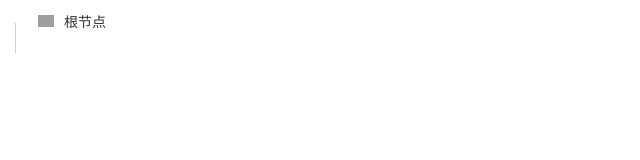
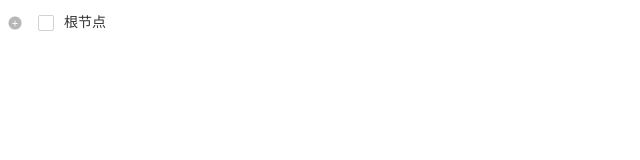
Before and after one commit to marhovey/react-tree, a React app: page / in a window 1280 px wide. Shown: the top 160 px of the page, without its empty margins (0-640 px from the left). Built offline with nearby package versions, Linux system fonts and the light colour scheme; grey boxes are pictures that could not be loaded.

Commit message:
init tree

```diff
--- a/package.json
+++ b/package.json
@@ -35,6 +35,7 @@
     "autoprefixer": "^9.5.1",
     "babel-loader": "^8.0.5",
     "css-loader": "^2.1.1",
+    "file-loader": "^3.0.1",
     "html-webpack-plugin": "^3.2.0",
     "less": "^3.9.0",
     "less-loader": "^4.1.0",
--- a/src/app.jsx
+++ b/src/app.jsx
@@ -4,4 +4,7 @@ import './app.less';
 import Tree from './components/Tree.jsx';
 import { treeData, config } from "./data/feakData";
 
-reactDOM.render(<Tree config={ config } treeData={ treeData } />, document.getElementById('react-tree'))
+function nodeClick (data) {
+  console.log(data)
+}
+reactDOM.render(<Tree config={ config } treeData={ treeData } nodeClick={(data) => nodeClick(data)} />, document.getElementById('react-tree'))
--- a/src/components/Tree.jsx
+++ b/src/components/Tree.jsx
@@ -82,7 +82,7 @@ class Tree extends Component {
     let data = this.state.treeData
   }
 
-  clickNode (e, data) {
+  openNode (e, data) {
     if (e.stopPropagation) {
       e.stopPropagation();
     } else {
@@ -92,23 +92,48 @@ class Tree extends Component {
     this.forceUpdate()
   }
 
+  selectNode (e, data) {
+    if (e.stopPropagation) {
+      e.stopPropagation();
+    } else {
+      window.event.cancelBubble = true;
+    }
+    this.setState({
+      selectVal: data[this.state.value]
+    }, () => {
+      if (this.props.nodeClick) {
+        this.props.nodeClick(data[this.state.value])
+      }
+    })
+  }
+
+  selectCheckBox (e, data) {
+    if (e.stopPropagation) {
+      e.stopPropagation();
+    } else {
+      window.event.cancelBubble = true;
+    }
+  }
+
   renderTreeParent() {
+    let data = this.state.treeData
     return (
-      <div className={`parentNode childNode ${this.state.treeData.open?'open':'close'}`}>
+      <div className={`parentNode childNode ${data.open?'open':'close'} ${data.children && data.children.length?'':'noChildren'}`}>
+        <span onClick={(e) => this.openNode(e, data)} className="openNode"></span>
         {
           this.state.checkBox?
-            <div className="checkBox"></div>:
+            <div className="checkBox" onClick={(e) => this.selectCheckBox(e, data)}></div>:
             <div className="fileBox">
               <img src="./images/file-icon.png" alt=""/>
             </div>
         }
-        <div className="nodeName" onClick={(e) => this.clickNode(e, this.state.treeData)}>
-          {this.state.treeData[this.state.label]}
+        <div className={`nodeName ${this.state.selectVal === data[this.state.value]?'active':''}`} onClick={(e) => this.selectNode(e, data)}>
+          {data[this.state.label]}
         </div>
         {
           this.state.treeData.children ?
             <div className="childList">
-              {this.renderTreeNode(this.state.treeData)}
+              {this.renderTreeNode(data)}
             </div> : null
         }
       </div>
@@ -118,16 +143,19 @@ class Tree extends Component {
   renderTreeNode(data) {
     return data.children.map((val, ind) => {
       return (
-        <div key={ind} className={`childNode ${val.open?'open':'close'} ${ind === data.children.length - 1?'lastNode':''}`}>
-          <span></span>
+        <div key={ind} className={`childNode ${val.open?'open':'close'} ${val.children && val.children.length?'':'noChildren'}`}>
+          <span onClick={(e) => this.openNode(e, val)} className="openNode"></span>
           {
             this.state.checkBox?
-              <div className="checkBox"></div>:
+              <div className="checkBox" onClick={(e) => this.selectCheckBox(e, val)}></div>:
               <div className="fileBox">
                 <img src="./images/file-icon.png" alt=""/>
               </div>
           }
-          <div className="nodeName" onClick={(e) => this.clickNode(e, val)}>
+          {ind === data.children.length - 1?
+              <span className="lastNode"></span>:null
+          }
+          <div className={`nodeName ${this.state.selectVal === val[this.state.value]?'active':''}`} onClick={(e) => this.selectNode(e, val)}>
             {val[this.state.label]}
           </div>
           {
--- a/src/components/Tree.less
+++ b/src/components/Tree.less
@@ -4,10 +4,17 @@
   background-color: #ffffff;
   z-index: 1;
   .checkBox{
-    float: left;
+    position: absolute;
     width:16px;
+    left: 20px;
+    top: 0;
+    z-index: 2;
+    margin: 7px 10px 0;
+    &:hover{
+      cursor: pointer;
+      border-color: #5bb976;
+    }
     height:16px;
-    margin: 0 10px;
     box-sizing: border-box;
     border:1px solid rgb(210,210,210);
     vertical-align: text-bottom;
@@ -40,22 +47,35 @@
     text-overflow: ellipsis;
     position: relative;
     z-index: 1;
+    display: inline-block;
+    padding-right: 10px;
+    &.active{
+      background-color: #DEF1FF;
+    }
     &:hover{
+      text-decoration: underline;
       cursor: pointer;
     }
   }
-  .childList{
-    transition: all 1s;
-  }
   &.open {
+    .openNode{
+      background: url(../images/department-close.png) no-repeat center center;
+      background-size: 100% 100%;
+      background: none\9;
+      filter: progid:DXImageTransform.Microsoft.AlphaImageLoader(src='./images/department-close.png',sizingMethod='scale')\9;
+    }
     .childList{
       display: block;
     }
   }
   &.close {
+    .openNode{
+      background: url(../images/depart-open.png) no-repeat center center;
+      background-size: 100% 100%;
+      background: none\9;
+      filter: progid:DXImageTransform.Microsoft.AlphaImageLoader(src='./images/depart-open.png',sizingMethod='scale')\9;
+    }
     .childList {
-      //height: 0;
-      //overflow: hidden;
       display: none;
     }
   }
@@ -65,7 +85,10 @@
     left: 20px;
     top: 0;
     margin: 5px 10px 0;
-    z-index: 0;
+    &:hover{
+      cursor: pointer;
+    }
+    z-index: 2;
     img{
       width: 16px;
     }
@@ -79,23 +102,56 @@
     border-top: 1px solid #CFCFCF;
     border-right: 1px solid #CFCFCF;
     content: '';
-    z-index: 2;
+    z-index: 1;
+  }
+  &:after{
+    position: absolute;
+    bottom: -15px;
+    left: 7px;
+    width: 1px;
+    height: 30px;
+    z-index: 3;
+    background-color: #ffffff;
+    content: '';
   }
   &.parentNode {
     &:before{
       border-top: none;
     }
   }
-  &.lastNode{
-    &:after{
-      position: absolute;
-      top: 16px;
-      left: -13px;
-      width: 1px;
-      height: 100%;
-      z-index: 3;
-      background-color: #ffffff;
-      content: '';
+  .openNode{
+    position: absolute;
+    z-index: 5;
+    left: 0;
+    top: 8px;
+    width: 14px;
+    height: 14px;
+    &:hover{
+      cursor: pointer;
     }
   }
+  &.noChildren{
+    .openNode{
+      width: 10px;
+      height: 10px;
+      top: 10px;
+      &:hover{
+        cursor: default;
+      }
+      left: 6px;
+      background: url(../images/no-child.png) no-repeat center center;
+      background-size: 100% 100%;
+      background: none\9;
+      filter: progid:DXImageTransform.Microsoft.AlphaImageLoader(src='./images/no-child.png',sizingMethod='scale')\9;
+    }
+  }
+  .lastNode{
+    position: absolute;
+    bottom: -15px;
+    left: -13px;
+    width: 1px;
+    height: 100%;
+    z-index: 4;
+    background-color: #ffffff;
+  }
 }
--- a/src/data/feakData.js
+++ b/src/data/feakData.js
@@ -3,7 +3,8 @@ export const config = {
     parentId: 'pid',
     id: 'id',
     value: 'value',
-    label: 'label'
+    label: 'label',
+    checkBox: true
 }
 
 export const treeData = [
```
